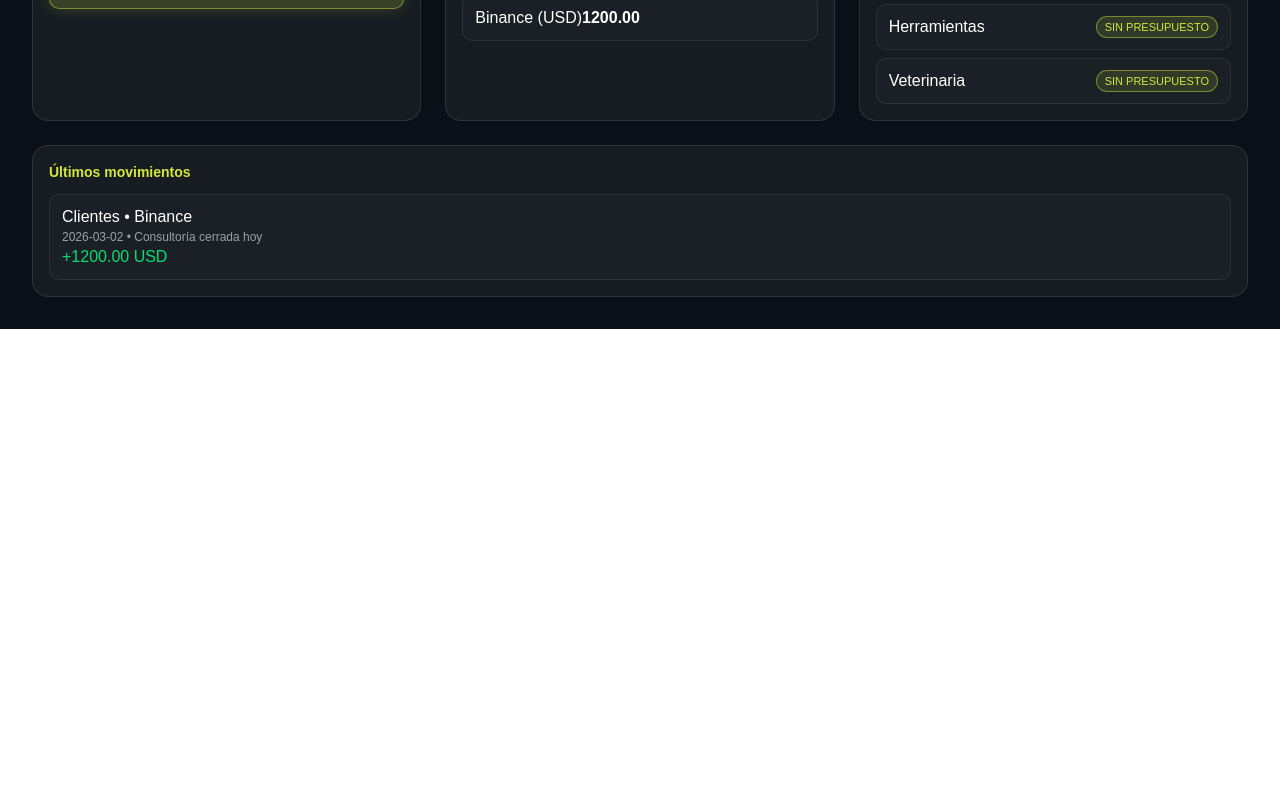
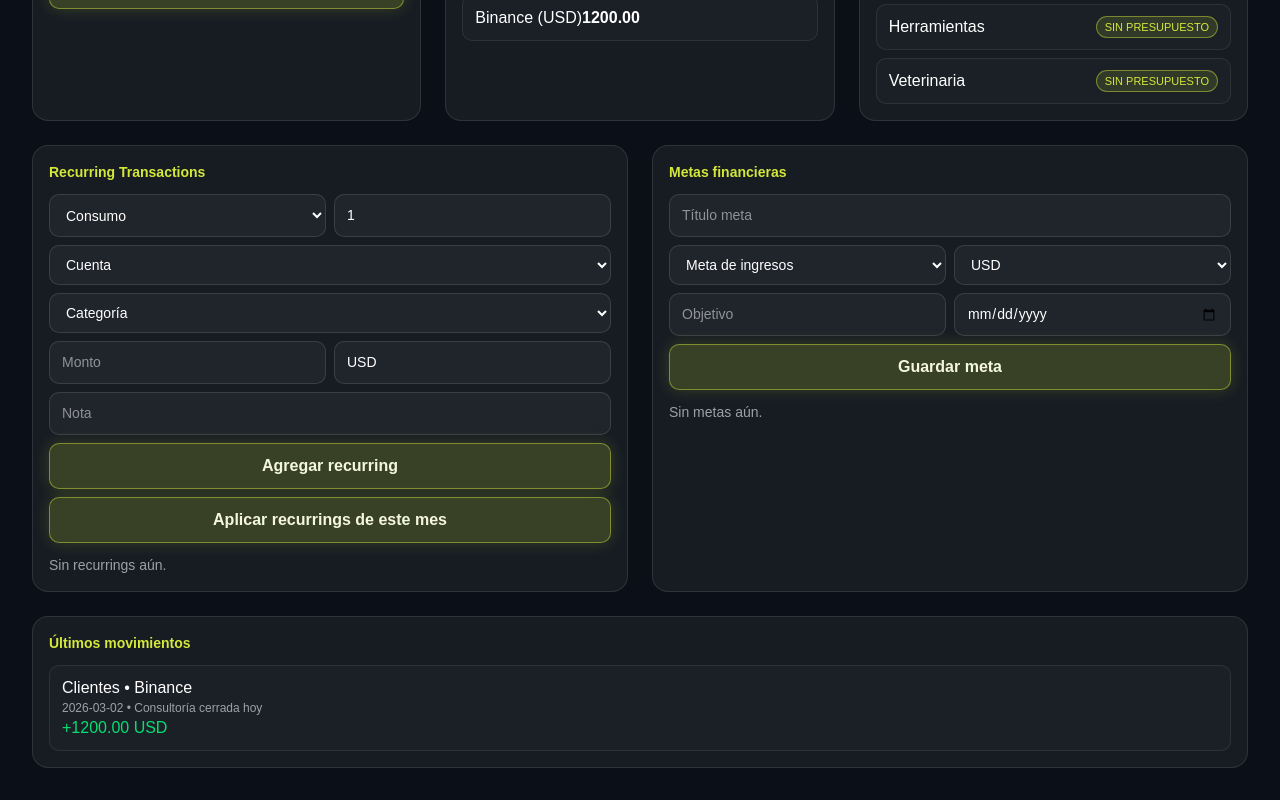
Before and after one commit to nexoopenclaw/lume, a Next.js app: page / in a window 1280 px wide. Shown: the part 844-1644 px from the top of the page. Before the commit the page ends 1173 px from the top, so only its background shows below. Built offline with nearby package versions, Linux system fonts and the light colour scheme.

Commit message:
feat: add recurring transactions module and financial goals

```diff
--- a/src/app/page.tsx
+++ b/src/app/page.tsx
@@ -4,6 +4,7 @@ import { useEffect, useMemo, useState } from "react";
 
 type Kind = "expense" | "income";
 type BaseCurrency = "USD" | "UYU";
+type GoalType = "income" | "savings";
 
 type Category = { id: string; name: string; kind: Kind | "both" };
 type Account = { id: string; name: string; currency: string; balance: number };
@@ -18,6 +19,26 @@ type Tx = {
   date: string;
 };
 type Budget = { categoryId: string; limit: number; currency: BaseCurrency };
+type RecurringTx = {
+  id: string;
+  accountId: string;
+  categoryId: string;
+  kind: Kind;
+  amount: number;
+  currency: string;
+  dayOfMonth: number;
+  note: string;
+  active: boolean;
+  lastAppliedMonth?: string;
+};
+type FinancialGoal = {
+  id: string;
+  title: string;
+  type: GoalType;
+  target: number;
+  currency: BaseCurrency;
+  deadline: string;
+};
 
 const BRAND = "#d4e83a";
 
@@ -60,6 +81,8 @@ export default function Home() {
   const [baseCurrency, setBaseCurrency] = useState<BaseCurrency>("USD");
   const [usdUyuRate, setUsdUyuRate] = useState<string>("39.5");
   const [budgets, setBudgets] = useState<Budget[]>([]);
+  const [recurrings, setRecurrings] = useState<RecurringTx[]>([]);
+  const [goals, setGoals] = useState<FinancialGoal[]>([]);
 
   const [newCat, setNewCat] = useState({ name: "", kind: "expense" as Category["kind"] });
   const [newAccount, setNewAccount] = useState({ name: "", currency: "USD", balance: "0" });
@@ -73,9 +96,25 @@ export default function Home() {
     date: new Date().toISOString().slice(0, 10),
   });
   const [newBudget, setNewBudget] = useState({ categoryId: "", limit: "", currency: "USD" as BaseCurrency });
+  const [newRecurring, setNewRecurring] = useState({
+    accountId: "",
+    categoryId: "",
+    kind: "expense" as Kind,
+    amount: "",
+    currency: "USD",
+    dayOfMonth: "1",
+    note: "",
+  });
+  const [newGoal, setNewGoal] = useState({
+    title: "",
+    type: "income" as GoalType,
+    target: "",
+    currency: "USD" as BaseCurrency,
+    deadline: "",
+  });
 
   useEffect(() => {
-    const raw = localStorage.getItem("lume-v3");
+    const raw = localStorage.getItem("lume-v4");
     if (!raw) return;
     try {
       const parsed = JSON.parse(raw);
@@ -85,15 +124,17 @@ export default function Home() {
       if (parsed.baseCurrency) setBaseCurrency(parsed.baseCurrency);
       if (parsed.usdUyuRate) setUsdUyuRate(parsed.usdUyuRate);
       if (parsed.budgets) setBudgets(parsed.budgets);
+      if (parsed.recurrings) setRecurrings(parsed.recurrings);
+      if (parsed.goals) setGoals(parsed.goals);
     } catch {}
   }, []);
 
   useEffect(() => {
     localStorage.setItem(
-      "lume-v3",
-      JSON.stringify({ categories, accounts, txs, baseCurrency, usdUyuRate, budgets }),
+      "lume-v4",
+      JSON.stringify({ categories, accounts, txs, baseCurrency, usdUyuRate, budgets, recurrings, goals }),
     );
-  }, [categories, accounts, txs, baseCurrency, usdUyuRate, budgets]);
+  }, [categories, accounts, txs, baseCurrency, usdUyuRate, budgets, recurrings, goals]);
 
   const rate = Number(usdUyuRate) || 39.5;
   const toBase = (amount: number, currency: string, base: BaseCurrency) => {
@@ -160,6 +201,82 @@ export default function Home() {
     setNewBudget({ categoryId: "", limit: "", currency: "USD" });
   };
 
+  const addRecurring = () => {
+    if (!newRecurring.accountId || !newRecurring.categoryId || !newRecurring.amount) return;
+    const amount = Number(newRecurring.amount);
+    const dayOfMonth = Number(newRecurring.dayOfMonth);
+    if (Number.isNaN(amount) || amount <= 0 || Number.isNaN(dayOfMonth) || dayOfMonth < 1 || dayOfMonth > 31) return;
+    const item: RecurringTx = {
+      id: `r-${uid()}`,
+      accountId: newRecurring.accountId,
+      categoryId: newRecurring.categoryId,
+      kind: newRecurring.kind,
+      amount,
+      currency: newRecurring.currency.toUpperCase(),
+      dayOfMonth,
+      note: newRecurring.note,
+      active: true,
+    };
+    setRecurrings((prev) => [item, ...prev]);
+    setNewRecurring({ accountId: "", categoryId: "", kind: "expense", amount: "", currency: "USD", dayOfMonth: "1", note: "" });
+  };
+
+  const applyRecurringThisMonth = () => {
+    const now = new Date();
+    const monthKey = `${now.getFullYear()}-${String(now.getMonth() + 1).padStart(2, "0")}`;
+    const toApply = recurrings.filter((r) => r.active && r.lastAppliedMonth !== monthKey);
+    if (!toApply.length) return;
+
+    const generated: Tx[] = toApply.map((r) => ({
+      id: `t-${uid()}`,
+      accountId: r.accountId,
+      categoryId: r.categoryId,
+      kind: r.kind,
+      amount: r.amount,
+      currency: r.currency,
+      note: r.note || "Recurring",
+      date: `${monthKey}-${String(Math.min(r.dayOfMonth, 28)).padStart(2, "0")}`,
+    }));
+
+    setTxs((prev) => [...generated, ...prev]);
+    setAccounts((prev) =>
+      prev.map((a) => {
+        const related = generated.filter((g) => g.accountId === a.id);
+        if (!related.length) return a;
+        const delta = related.reduce((acc, g) => acc + (g.kind === "income" ? g.amount : -g.amount), 0);
+        return { ...a, balance: a.balance + delta };
+      }),
+    );
+    setRecurrings((prev) => prev.map((r) => (toApply.some((x) => x.id === r.id) ? { ...r, lastAppliedMonth: monthKey } : r)));
+  };
+
+  const addGoal = () => {
+    if (!newGoal.title.trim() || !newGoal.target || !newGoal.deadline) return;
+    const target = Number(newGoal.target);
+    if (Number.isNaN(target) || target <= 0) return;
+    setGoals((prev) => [
+      ...prev,
+      {
+        id: `g-${uid()}`,
+        title: newGoal.title.trim(),
+        type: newGoal.type,
+        target,
+        currency: newGoal.currency,
+        deadline: newGoal.deadline,
+      },
+    ]);
+    setNewGoal({ title: "", type: "income", target: "", currency: "USD", deadline: "" });
+  };
+
+  const goalProgress = (g: FinancialGoal) => {
+    const currentBase = g.type === "income" ? totals.income : Math.max(totals.net, 0);
+    const currentInGoalCurrency = g.currency === baseCurrency ? currentBase : toBase(currentBase, baseCurrency, g.currency);
+    return {
+      current: currentInGoalCurrency,
+      pct: Math.min((currentInGoalCurrency / g.target) * 100, 100),
+    };
+  };
+
   const categoryMap = Object.fromEntries(categories.map((c) => [c.id, c]));
   const accountMap = Object.fromEntries(accounts.map((a) => [a.id, a]));
 
@@ -169,7 +286,7 @@ export default function Home() {
         <header className="mb-6 rounded-2xl border border-white/10 bg-white/5 p-6">
           <p className="text-xs uppercase tracking-[0.24em] text-zinc-400">Lume</p>
           <h1 className="mt-2 text-3xl font-bold">Control de Finanzas Personal</h1>
-          <p className="mt-2 text-sm text-zinc-400">Multi-moneda + presupuestos por categoría (MVP).</p>
+          <p className="mt-2 text-sm text-zinc-400">Multi-moneda + presupuestos + recurring transactions + metas financieras.</p>
         </header>
 
         <section className="mb-4 grid gap-4 md:grid-cols-3">
@@ -190,7 +307,7 @@ export default function Home() {
         <section className="grid gap-4 md:grid-cols-3">
           <Kpi title={`Balance Neto (${baseCurrency})`} value={totals.net} highlight />
           <Kpi title="Categorías con presupuesto" value={budgets.length} />
-          <Kpi title="Cuentas" value={accounts.length} />
+          <Kpi title="Recurrings activos" value={recurrings.filter((r) => r.active).length} />
         </section>
 
         <section className="mt-6 grid gap-6 lg:grid-cols-3">
@@ -218,37 +335,73 @@ export default function Home() {
             <div className="space-y-2">
               <div className="grid grid-cols-3 gap-2"><input className="field col-span-2" placeholder="Nombre categoría" value={newCat.name} onChange={(e) => setNewCat((s) => ({ ...s, name: e.target.value }))} /><select className="field" value={newCat.kind} onChange={(e) => setNewCat((s) => ({ ...s, kind: e.target.value as Category["kind"] }))}><option value="expense">Consumo</option><option value="income">Ingreso</option><option value="both">Ambos</option></select></div>
               <button className="btn" onClick={addCategory}>Agregar categoría</button>
+              <div className="mt-3 grid grid-cols-3 gap-2"><select className="field" value={newBudget.categoryId} onChange={(e) => setNewBudget((s) => ({ ...s, categoryId: e.target.value }))}><option value="">Presupuesto categoría</option>{categories.filter((c) => c.kind !== "income").map((c) => <option key={c.id} value={c.id}>{c.name}</option>)}</select><input className="field" type="number" placeholder="Límite" value={newBudget.limit} onChange={(e) => setNewBudget((s) => ({ ...s, limit: e.target.value }))} /><select className="field" value={newBudget.currency} onChange={(e) => setNewBudget((s) => ({ ...s, currency: e.target.value as BaseCurrency }))}><option value="USD">USD</option><option value="UYU">UYU</option></select></div>
+              <button className="btn" onClick={addBudget}>Guardar presupuesto</button>
+              <div className="space-y-2 pt-2">{categories.filter((c) => c.kind !== "income").map((c) => { const budget = budgets.find((b) => b.categoryId === c.id); const spent = spendByCategory[c.id] || 0; const limitBase = budget ? toBase(budget.limit, budget.currency, baseCurrency) : 0; const pct = budget && limitBase > 0 ? Math.min((spent / limitBase) * 100, 100) : 0; return (<div key={c.id} className="item block"><div className="flex items-center justify-between"><span>{c.name}</span><span className="badge">{budget ? `${spent.toFixed(0)} / ${limitBase.toFixed(0)} ${baseCurrency}` : "sin presupuesto"}</span></div>{budget ? <div className="mt-2 h-2 rounded bg-white/10"><div className={`h-2 rounded ${pct >= 100 ? "bg-red-500" : "bg-[#d4e83a]"}`} style={{ width: `${pct}%` }} /></div> : null}</div>); })}</div>
+            </div>
+          </Card>
+        </section>
 
-              <div className="mt-3 grid grid-cols-3 gap-2">
-                <select className="field" value={newBudget.categoryId} onChange={(e) => setNewBudget((s) => ({ ...s, categoryId: e.target.value }))}>
-                  <option value="">Presupuesto categoría</option>
-                  {categories.filter((c) => c.kind !== "income").map((c) => <option key={c.id} value={c.id}>{c.name}</option>)}
+        <section className="mt-6 grid gap-6 lg:grid-cols-2">
+          <Card title="Recurring Transactions">
+            <div className="space-y-2">
+              <div className="grid grid-cols-2 gap-2">
+                <select className="field" value={newRecurring.kind} onChange={(e) => setNewRecurring((s) => ({ ...s, kind: e.target.value as Kind }))}><option value="expense">Consumo</option><option value="income">Ingreso</option></select>
+                <input className="field" type="number" placeholder="Día del mes (1-31)" value={newRecurring.dayOfMonth} onChange={(e) => setNewRecurring((s) => ({ ...s, dayOfMonth: e.target.value }))} />
+              </div>
+              <select className="field" value={newRecurring.accountId} onChange={(e) => setNewRecurring((s) => ({ ...s, accountId: e.target.value }))}><option value="">Cuenta</option>{accounts.map((a) => <option key={a.id} value={a.id}>{a.name}</option>)}</select>
+              <select className="field" value={newRecurring.categoryId} onChange={(e) => setNewRecurring((s) => ({ ...s, categoryId: e.target.value }))}><option value="">Categoría</option>{categories.filter((c) => c.kind === "both" || c.kind === newRecurring.kind).map((c) => <option key={c.id} value={c.id}>{c.name}</option>)}</select>
+              <div className="grid grid-cols-2 gap-2"><input className="field" type="number" placeholder="Monto" value={newRecurring.amount} onChange={(e) => setNewRecurring((s) => ({ ...s, amount: e.target.value }))} /><input className="field" placeholder="Moneda" value={newRecurring.currency} onChange={(e) => setNewRecurring((s) => ({ ...s, currency: e.target.value }))} /></div>
+              <input className="field" placeholder="Nota" value={newRecurring.note} onChange={(e) => setNewRecurring((s) => ({ ...s, note: e.target.value }))} />
+              <button className="btn" onClick={addRecurring}>Agregar recurring</button>
+              <button className="btn" onClick={applyRecurringThisMonth}>Aplicar recurrings de este mes</button>
+              <div className="space-y-2 pt-1">
+                {recurrings.map((r) => (
+                  <div key={r.id} className="item">
+                    <div>
+                      <p className="font-medium">{r.kind === "income" ? "Ingreso" : "Consumo"} {r.amount} {r.currency}</p>
+                      <p className="text-xs text-zinc-400">Día {r.dayOfMonth} • {categoryMap[r.categoryId]?.name} • {accountMap[r.accountId]?.name}</p>
+                    </div>
+                    <span className="badge">{r.lastAppliedMonth ?? "pendiente"}</span>
+                  </div>
+                ))}
+                {!recurrings.length ? <p className="text-sm text-zinc-400">Sin recurrings aún.</p> : null}
+              </div>
+            </div>
+          </Card>
+
+          <Card title="Metas financieras">
+            <div className="space-y-2">
+              <input className="field" placeholder="Título meta" value={newGoal.title} onChange={(e) => setNewGoal((s) => ({ ...s, title: e.target.value }))} />
+              <div className="grid grid-cols-2 gap-2">
+                <select className="field" value={newGoal.type} onChange={(e) => setNewGoal((s) => ({ ...s, type: e.target.value as GoalType }))}>
+                  <option value="income">Meta de ingresos</option>
+                  <option value="savings">Meta de ahorro</option>
                 </select>
-                <input className="field" type="number" placeholder="Límite" value={newBudget.limit} onChange={(e) => setNewBudget((s) => ({ ...s, limit: e.target.value }))} />
-                <select className="field" value={newBudget.currency} onChange={(e) => setNewBudget((s) => ({ ...s, currency: e.target.value as BaseCurrency }))}><option value="USD">USD</option><option value="UYU">UYU</option></select>
+                <select className="field" value={newGoal.currency} onChange={(e) => setNewGoal((s) => ({ ...s, currency: e.target.value as BaseCurrency }))}><option value="USD">USD</option><option value="UYU">UYU</option></select>
               </div>
-              <button className="btn" onClick={addBudget}>Guardar presupuesto</button>
-
-              <div className="space-y-2 pt-2">
-                {categories.filter((c) => c.kind !== "income").map((c) => {
-                  const budget = budgets.find((b) => b.categoryId === c.id);
-                  const spent = spendByCategory[c.id] || 0;
-                  const limitBase = budget ? toBase(budget.limit, budget.currency, baseCurrency) : 0;
-                  const pct = budget && limitBase > 0 ? Math.min((spent / limitBase) * 100, 100) : 0;
+              <div className="grid grid-cols-2 gap-2">
+                <input className="field" type="number" placeholder="Objetivo" value={newGoal.target} onChange={(e) => setNewGoal((s) => ({ ...s, target: e.target.value }))} />
+                <input className="field" type="date" value={newGoal.deadline} onChange={(e) => setNewGoal((s) => ({ ...s, deadline: e.target.value }))} />
+              </div>
+              <button className="btn" onClick={addGoal}>Guardar meta</button>
+              <div className="space-y-2 pt-1">
+                {goals.map((g) => {
+                  const p = goalProgress(g);
                   return (
-                    <div key={c.id} className="item block">
+                    <div key={g.id} className="item block">
                       <div className="flex items-center justify-between">
-                        <span>{c.name}</span>
-                        <span className="badge">{budget ? `${spent.toFixed(0)} / ${limitBase.toFixed(0)} ${baseCurrency}` : "sin presupuesto"}</span>
+                        <span className="font-medium">{g.title}</span>
+                        <span className="badge">{p.current.toFixed(0)} / {g.target} {g.currency}</span>
                       </div>
-                      {budget ? (
-                        <div className="mt-2 h-2 rounded bg-white/10">
-                          <div className={`h-2 rounded ${pct >= 100 ? "bg-red-500" : "bg-[#d4e83a]"}`} style={{ width: `${pct}%` }} />
-                        </div>
-                      ) : null}
+                      <p className="text-xs text-zinc-400 mt-1">{g.type === "income" ? "Ingresos" : "Ahorro"} • deadline {g.deadline}</p>
+                      <div className="mt-2 h-2 rounded bg-white/10">
+                        <div className="h-2 rounded bg-[#d4e83a]" style={{ width: `${p.pct}%` }} />
+                      </div>
                     </div>
                   );
                 })}
+                {!goals.length ? <p className="text-sm text-zinc-400">Sin metas aún.</p> : null}
               </div>
             </div>
           </Card>
```
